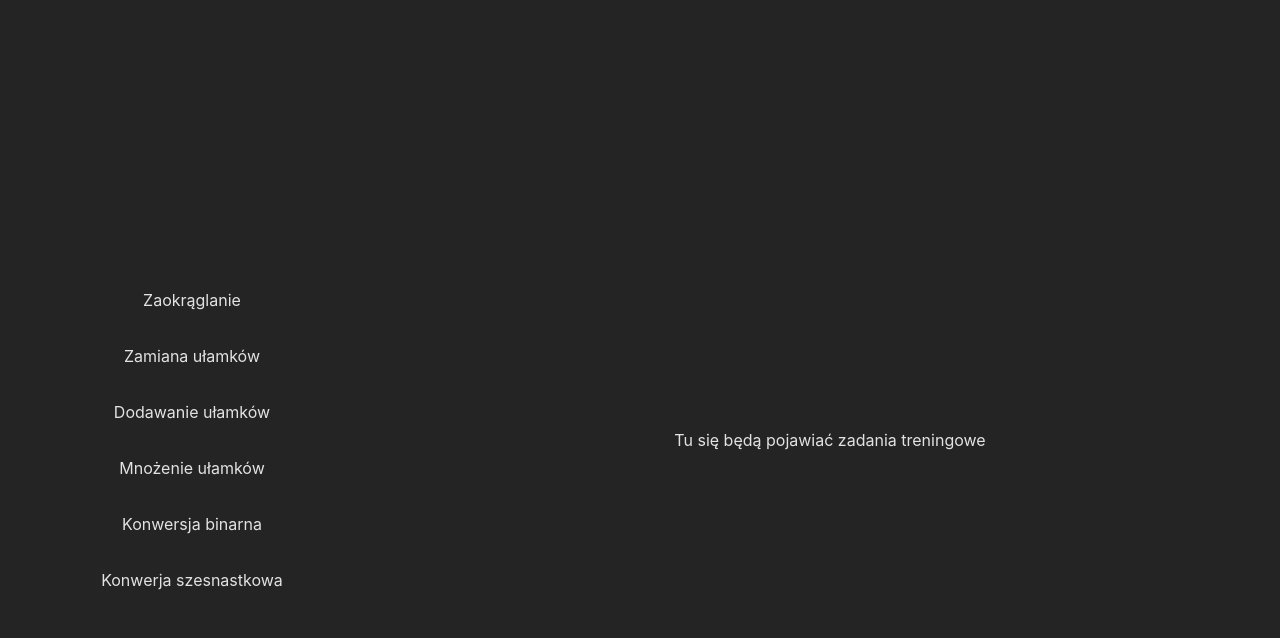
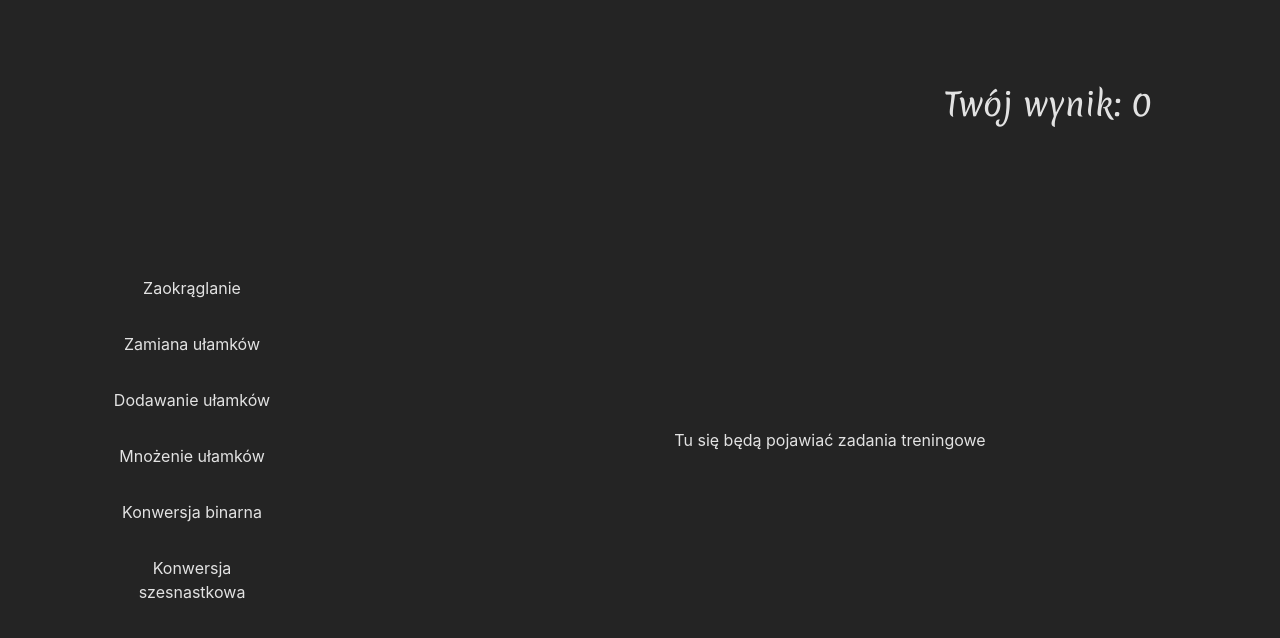
Before and after one commit to awnetcode/Math-quest, a React (Vite) app: page / in a window 1280 px wide. Shown: the top 638 px of the page. Built offline with nearby package versions, Linux system fonts and the light colour scheme.

Commit message:
score-component

```diff
--- a/src/App.css
+++ b/src/App.css
@@ -1,6 +1,5 @@
 #root {
   width: 100%;
-  height: 100%;
   padding: 2rem;
   text-align: center;
 }
@@ -11,15 +10,34 @@
   display: flex;
   flex-direction: column;
   align-items: center;
+  justify-content: center;
+}
+
+.score{
+  position: fixed;
+  top: 10%;
+  font-size: 2rem;
+  font-family: 'Merienda', cursive;
 }
 
 @media screen and (min-width: 800px){
+
+  #root{
+    height: 100%;
+  }
+
   #container{
     display: grid;
     grid-template-columns: 300px repeat(1, 1fr);
     grid-template-areas:
     "navbar main"
     ;
+
+    .score{
+      position: fixed;
+      top: 10%;
+      right: 10%;
+  }
   }
 
 }
--- a/src/App.jsx
+++ b/src/App.jsx
@@ -2,15 +2,18 @@ import { useState } from 'react';
 import './App.css';
 import Navigation from './components/Navigation';
 import Content from './components/Content';
+import ScoreCounter from './components/ScoreCounter';
 
 
 function App() {
   const [active, setActive] = useState('not Found');
+  const [score, setScore] = useState(0)
   return (
     <>
     <div id="container">
+    <ScoreCounter scoreProp={score} />
     <Navigation setActiveProp={setActive}/>
-    <Content activeProp={active}/>
+    <Content activeProp={active} setScoreProp={setScore} scoreProp={score}/>
     </div>
     </>
   )
--- a/src/components/AddFractions.jsx
+++ b/src/components/AddFractions.jsx
@@ -5,7 +5,8 @@ import Draft from './Draft';
 import ButtonsPanel from './ButtonsPanel';
 import Message from './Message';
 
-const AddFractions = () =>{
+// eslint-disable-next-line react/prop-types
+const AddFractions = ({scoreProp, setScoreProp}) =>{
     const [fraction1, setFraction1] = useState(new MixedFraction());
     const [fraction2, setFraction2] = useState(new MixedFraction());
     const [result, setResult] = useState(0);
@@ -39,6 +40,7 @@ const AddFractions = () =>{
         if (e) e.preventDefault();
         if (parseFloat(userAnswer) === result) {
             setMessage('Dobrze!');
+            setScoreProp(scoreProp+3);
         } else {
             setMessage(`Źle! Prawidłowa odpowiedź to ${result}`);
         }
--- a/src/components/Binary.jsx
+++ b/src/components/Binary.jsx
@@ -4,8 +4,8 @@ import Draft from "./Draft";
 import ButtonsPanel from "./ButtonsPanel";
 import Message from "./Message";
 
-const Binary = () =>{
-    const [loopCounter, setLoopCounter] = useState('');
+// eslint-disable-next-line react/prop-types
+const Binary = ({scoreProp, setScoreProp}) =>{
     const [binaryString, setBinaryString] = useState('');
     const [draftValue, setDraftValue] = useState('');
     const [userAnswer, setUserAnswer] = useState('');
@@ -22,11 +22,10 @@ const Binary = () =>{
     let string = '';
 
     // Losuj 0 lub 1 tyle razy, ile wynosi długość
-    for (let i = 0; i < loopCounter; i++) {
+    for (let i = 0; i < lenght; i++) {
         string += Math.floor(Math.random() * 2); // Losuje 0 lub 1
     }
 
-    setLoopCounter(lenght); // Aktualizacja długości w stanie
     setBinaryString(string); // Przechowywanie wyniku w stanie
     setDraftValue(''); //Czyszczenie brudnopisu
     setUserAnswer('');
@@ -42,6 +41,7 @@ function binaryToDecimal(e){
         e.preventDefault();
         if (parseInt(userAnswer) === decimalValue) {
           setMessage('Dobrze!'); // Jeśli odpowiedź jest poprawna
+          setScoreProp(scoreProp+1);
         } else {
           setMessage('Źle! Prawidłowa odpowiedź to '+ decimalValue); // Jeśli odpowiedź jest błędna
         }
--- a/src/components/ChangeFraction.jsx
+++ b/src/components/ChangeFraction.jsx
@@ -5,7 +5,8 @@ import Draft from './Draft';
 import ButtonsPanel from './ButtonsPanel';
 import Message from './Message';
 
-const ChangeFraction = () => {
+// eslint-disable-next-line react/prop-types
+const ChangeFraction = ({scoreProp, setScoreProp}) => {
 
     const [fraction, setFraction] = useState(new MixedFraction())
     const [result, setResult] = useState(0);
@@ -41,6 +42,7 @@ const ChangeFraction = () => {
         if (e) e.preventDefault();
         if (parseFloat(userAnswer) === result) {
             setMessage('Dobrze!');
+            setScoreProp(scoreProp+2);
         } else {
             setMessage(`Źle! Prawidłowa odpowiedź to ${result}`);
         }
--- a/src/components/Content.jsx
+++ b/src/components/Content.jsx
@@ -6,28 +6,28 @@ import MultiplyFractions from './MultiplyFractions';
 import Binary from './Binary';
 
 // eslint-disable-next-line react/prop-types
-const Content = ({activeProp})=>{
+const Content = ({activeProp, setScoreProp, scoreProp})=>{
     let content;
 
     switch(activeProp){
         case 'round':
-            content = <Round/>;
+            content = <Round setScoreProp={setScoreProp} scoreProp={scoreProp}/>;
             break;
 
         case 'change':
-            content = <ChangeFraction/>
+            content = <ChangeFraction setScoreProp={setScoreProp} scoreProp={scoreProp}/>
             break;
 
          case 'add':
-            content = <AddFractions/>
+            content = <AddFractions setScoreProp={setScoreProp} scoreProp={scoreProp}/>
             break;
 
         case 'multiply':
-            content = <MultiplyFractions/>
+            content = <MultiplyFractions setScoreProp={setScoreProp} scoreProp={scoreProp}/>
             break;
 
         case 'bin':
-            content = <Binary/>
+            content = <Binary setScoreProp={setScoreProp} scoreProp={scoreProp}/>
             break;
 
         case 'hex':
--- a/src/components/MultiplyFractions.jsx
+++ b/src/components/MultiplyFractions.jsx
@@ -6,7 +6,8 @@ import Draft from './Draft';
 import ButtonsPanel from './ButtonsPanel';
 import Message from './Message';
 
-const MultiplyFractions = () =>{
+// eslint-disable-next-line react/prop-types
+const MultiplyFractions = ({scoreProp, setScoreProp}) =>{
 
     const [fraction1, setFraction1] = useState(new MixedFraction());
     const [fraction2, setFraction2] = useState(new MixedFraction());
@@ -40,6 +41,7 @@ const MultiplyFractions = () =>{
         if (e) e.preventDefault();
         if (parseFloat(userAnswer) === result) {
             setMessage('Dobrze!');
+            setScoreProp(scoreProp+4);
         } else {
             setMessage(`Źle! Prawidłowa odpowiedź to ${result}`);
         }
--- a/src/components/Navigation.jsx
+++ b/src/components/Navigation.jsx
@@ -15,14 +15,13 @@ const Navigation = ({setActiveProp}) => {
   return (
     <>
         <div className="navbar">
+          {/* Przyciski Hamburger */}
         <div className={`hamburger-icon ${isOpen ? "open" : ""}`} onClick={toggleMenu}>
         <div className="line"></div>
         <div className="line"></div>
         <div className="line"></div>
       </div>
         <div className="hamburger-menu">
-      {/* Przyciski Hamburger */}
-
 
       {/* Menu */}
       <nav className={`menu ${isOpen ? "open" : ""}`}>
@@ -32,7 +31,7 @@ const Navigation = ({setActiveProp}) => {
           <li className="navbar-link" onClick={()=>setActiveProp('add')}>Dodawanie ułamków</li>
           <li className="navbar-link" onClick={()=>setActiveProp('multiply')}>Mnożenie ułamków</li>
           <li className="navbar-link" onClick={()=>setActiveProp('bin')}>Konwersja binarna</li>
-          <li className="navbar-link" onClick={()=>setActiveProp('hex')}>Konwerja szesnastkowa</li>
+          <li className="navbar-link" onClick={()=>setActiveProp('hex')}>Konwersja szesnastkowa</li>
         </ul>
       </nav>
     </div>
--- a/src/components/Round.jsx
+++ b/src/components/Round.jsx
@@ -3,7 +3,8 @@ import '../styles/round.css';
 import ButtonsPanel from './ButtonsPanel';
 import Message from './Message';
 
-const Round = () => {
+// eslint-disable-next-line react/prop-types
+const Round = ({scoreProp, setScoreProp}) => {
   // Stany przechowujące wylosowane wartości
   const [number, setNumber] = useState(0);
   const [factor, setFactor] = useState(0);
@@ -74,6 +75,7 @@ const Round = () => {
     // Sprawdzenie, czy odpowiedź użytkownika jest poprawna
     if (parseInt(userAnswer) === rounded) {
       setMessage('Dobrze!'); // Jeśli odpowiedź jest poprawna
+      setScoreProp(scoreProp+1);
     } else {
       setMessage('Źle! Prawidłowa odpowiedź to ' + rounded); // Jeśli odpowiedź jest błędna
     }
--- /dev/null
+++ b/src/components/ScoreCounter.jsx
@@ -0,0 +1,16 @@
+import '../styles/scoreCounter.css';
+
+// eslint-disable-next-line react/prop-types
+const ScoreCounter = ({scoreProp}) =>{
+
+    return(
+        <>
+        <div className="score">
+        Twój wynik: {scoreProp}
+        </div>
+        </>
+    )
+
+}
+
+export default ScoreCounter;
```
Also changed, not shown: src/components/ScoreCouter.jsx (deleted), src/styles/scoreCounter.css (added).
